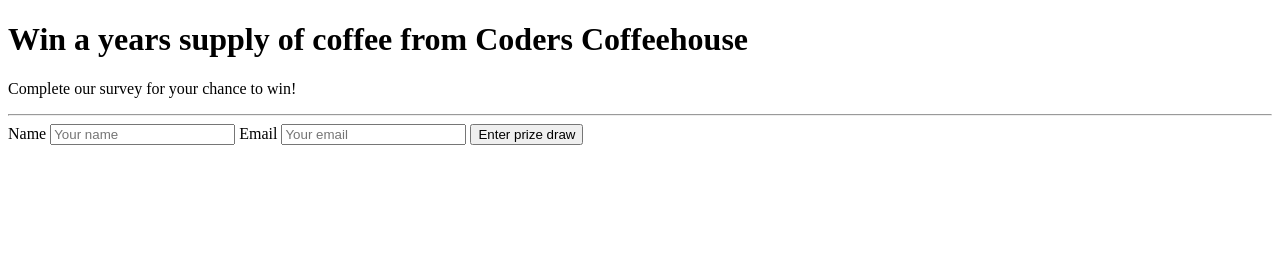
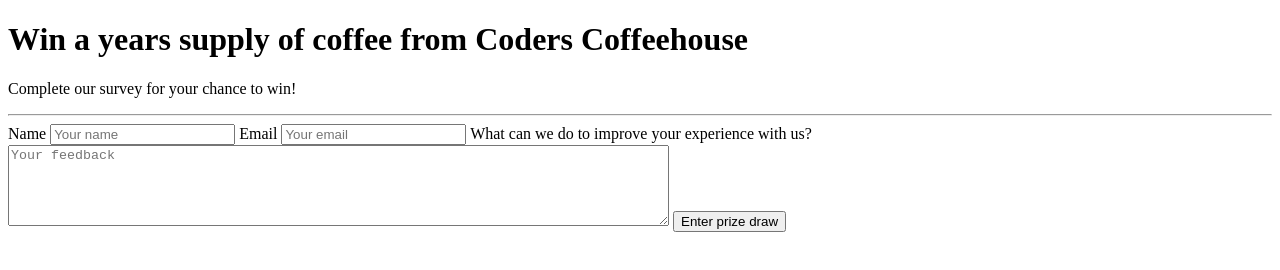
Before and after one commit to ip69719/coders-coffeehouse, a plain HTML site: page form.html in a window 1280 px wide. Drawn offline with Linux system fonts and the light colour scheme.

Commit message:
Add a textarea field or users to submit a feedback

```diff
--- a/form.html
+++ b/form.html
@@ -21,6 +21,12 @@
 		<!-- Add your label element for "email-field" here -->
 		<label for="email-field">Email</label>
 		<input id="email-field" type="email" placeholder="Your email">
+
+		<!-- Add your textarea and label here -->
+		<label for="feedback">What can we do to improve your experience with us? </label>
+		<br>
+		<textarea id="feedback" placeholder="Your feedback" name="feedback" cols="80" rows="5"></textarea>
+
 		<input type="submit" value="Enter prize draw">
 	</form>
 
```
